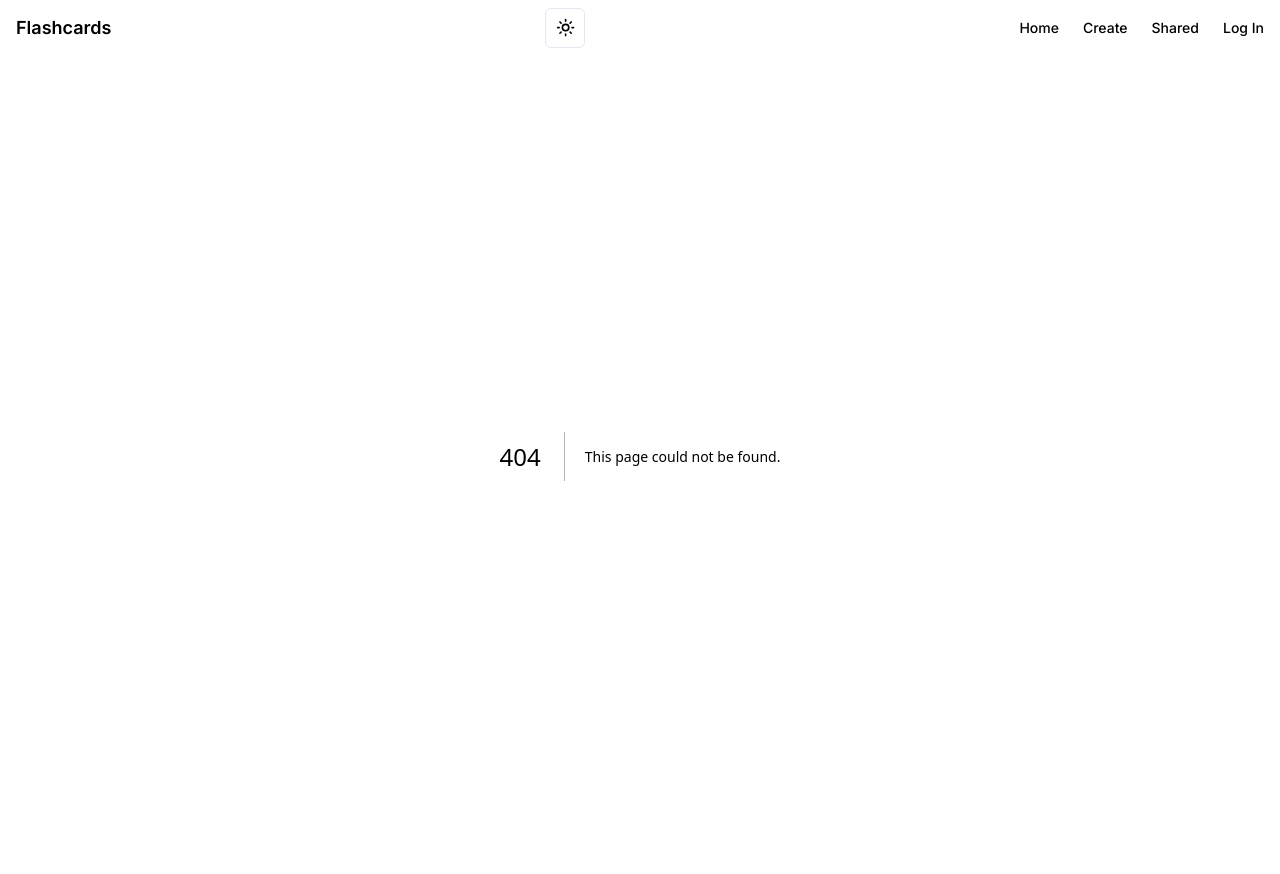
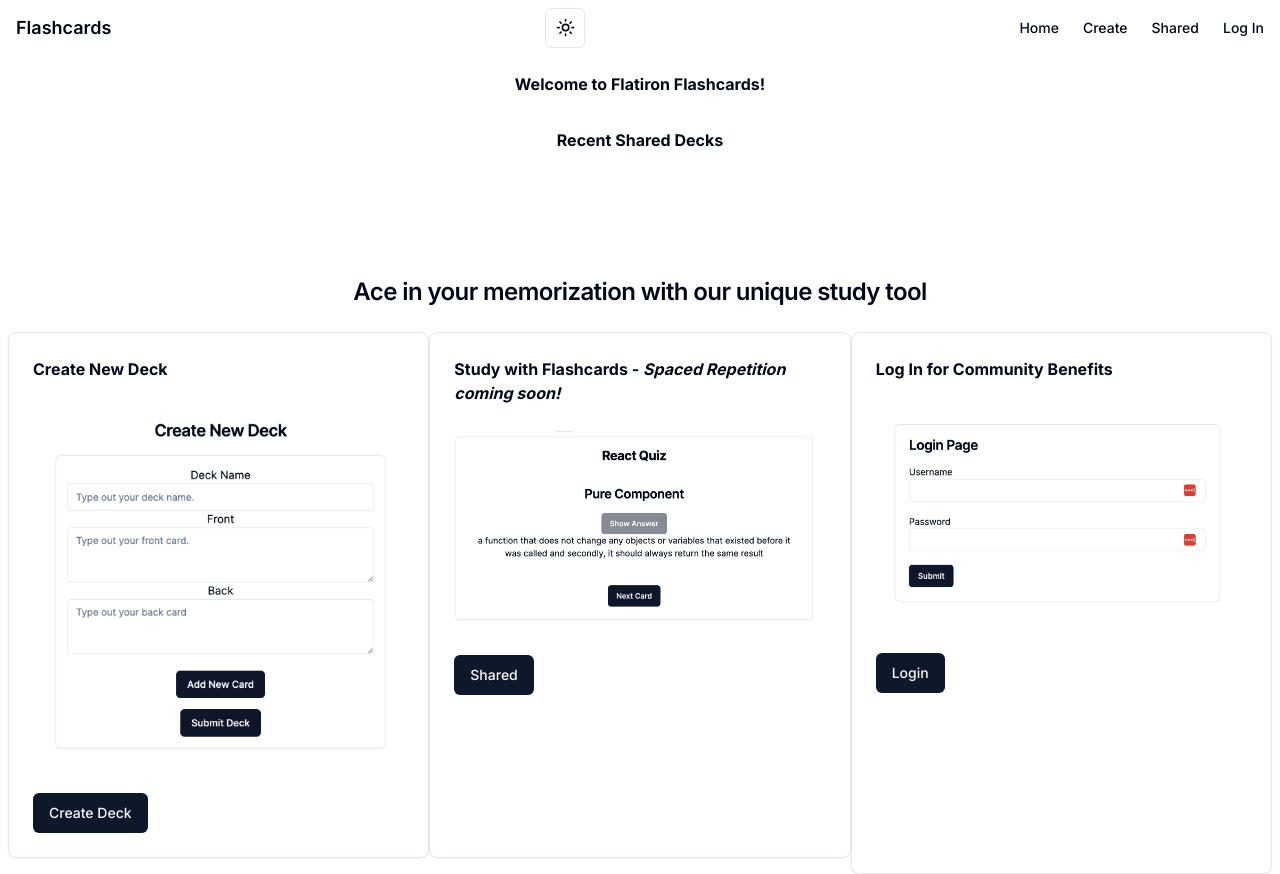
Before and after one commit to jouyang19/Flatiron-Flashcards, a Next.js app: page / in a window 1280 px wide. Before the commit this address had no page. Built offline with nearby package versions, Linux system fonts and the light colour scheme; no server answers.

Commit message:
move files around

```diff
--- a/public/page.tsx
+++ b/src/app/page.tsx
@@ -42,13 +42,13 @@
             </CardHeader>
             <CardContent>
               <img
-                src="/create.jpeg"
+                src="/createdeck.jpeg"
                 alt="a demo picture of creating a new deck"
               />
             </CardContent>
             <CardFooter>
               <Button>
-                <Link href="/create">Create giDeck</Link>
+                <Link href="/create">Create Deck</Link>
               </Button>
             </CardFooter>
           </Card>
```
